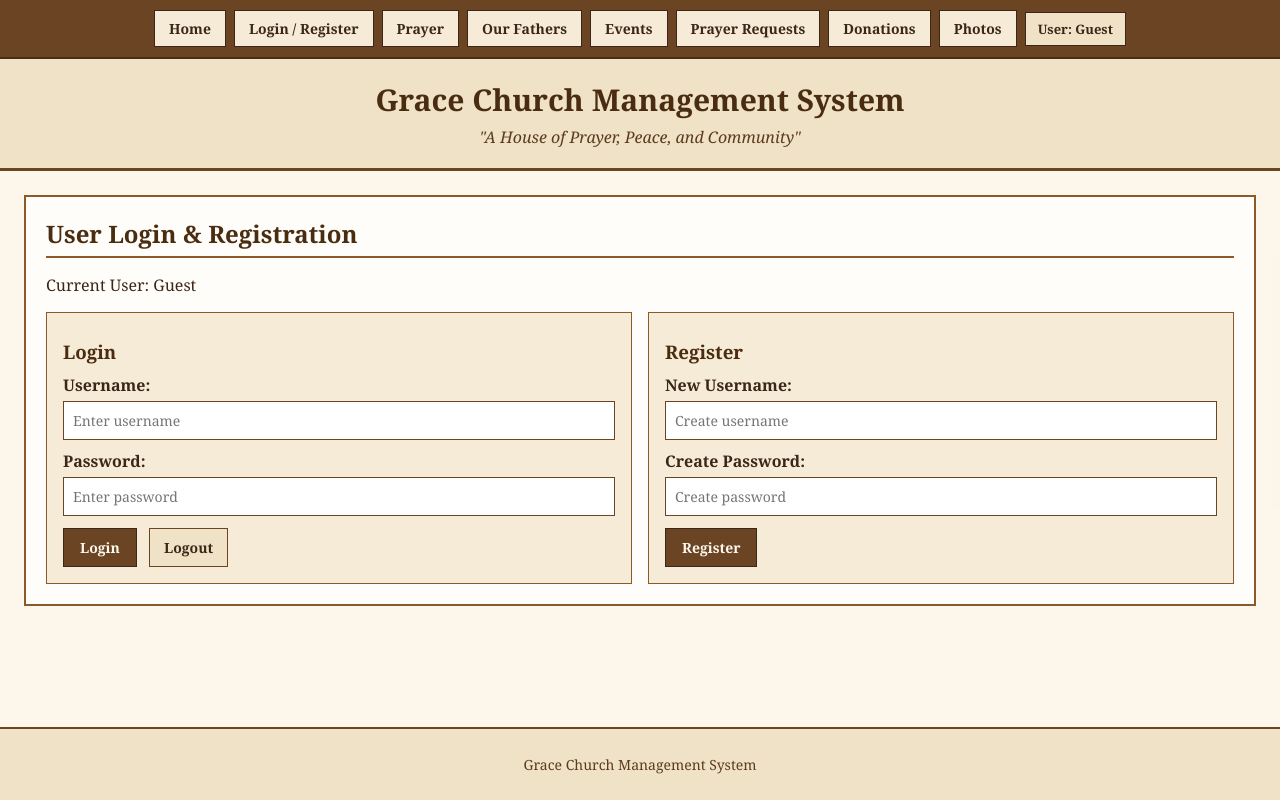
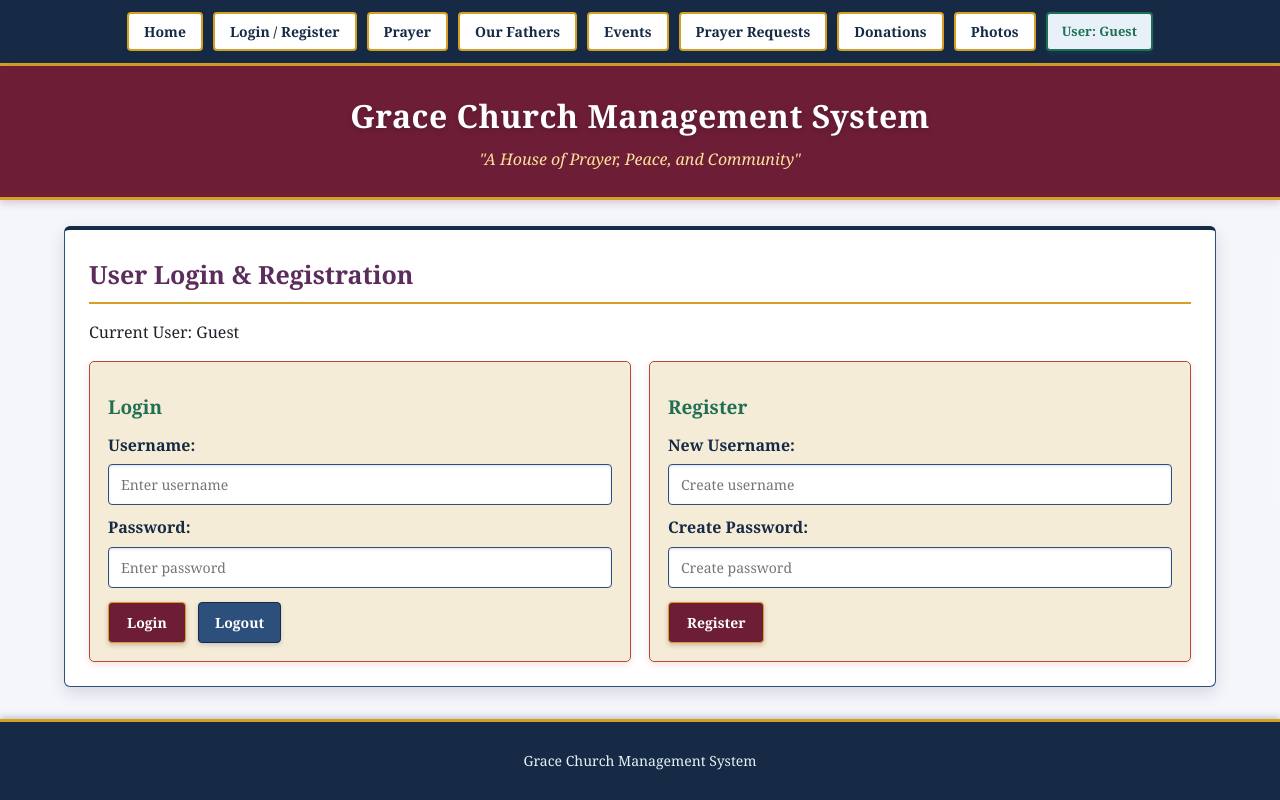
Before and after one commit to Rajhanscode/Church-Management-System, a plain HTML site: page index.html in a window 1280 px wide. Both pictures are taken after a click on the button "Login / Register". Drawn offline with Linux system fonts and the light colour scheme.

Commit message:
Update CSS color palette and add box shadows

```diff
--- a/style.css
+++ b/style.css
@@ -9,8 +9,9 @@ body {
     min-height: 100vh;
     width: 100%;
     font-family: Georgia, "Times New Roman", serif;
-    color: #3b2618;
-    background-color: #e8dcc5;
+    line-height: 1.6;
+    color: rgb(30, 35, 42);
+    background-color: #d8e2ec;
 
     /* Replace photos/background.jpg later with any background image */
     background-image: url("photos/background.jpg");
@@ -26,75 +27,88 @@ body {
     min-height: 100vh;
     display: flex;
     flex-direction: column;
-    background-color: rgba(253, 248, 238, 0.92);
+    background-color: rgba(248, 249, 252, 0.91);
 }
 
-/* Top Navigation Bar */
+/* Top Navigation Bar - Royal Navy + Gold */
 .top-navbar {
     width: 100%;
-    background-color: #6b4423;
-    border-bottom: 2px solid #4a2c11;
-    padding: 10px 16px;
+    background-color: #162a45;
+    border-bottom: 3px solid #d4a024;
+    padding: 12px 18px;
     display: flex;
     flex-wrap: wrap;
     align-items: center;
     justify-content: center;
-    gap: 8px;
+    gap: 10px;
+    box-shadow: 0 3px 8px rgba(22, 42, 69, 0.3);
 }
 
 .top-navbar button {
-    background-color: #f5ebd6;
-    color: #3b2618;
-    border: 1px solid #3b2618;
-    padding: 8px 14px;
+    background-color: rgb(255, 255, 255);
+    color: #162a45;
+    border: 2px solid #d4a024;
+    border-radius: 4px;
+    padding: 8px 15px;
     font-family: Georgia, serif;
     font-size: 14px;
     font-weight: bold;
     cursor: pointer;
+    box-shadow: 0 2px 4px rgba(22, 42, 69, 0.25);
 }
 
 .user-status {
-    background-color: #efe2c6;
-    color: #3b2618;
-    border: 1px solid #3b2618;
-    padding: 7px 12px;
+    background-color: rgb(232, 241, 250);
+    color: #1f6f54;
+    border: 2px solid #1f6f54;
+    border-radius: 4px;
+    padding: 7px 14px;
     font-size: 13px;
     font-weight: bold;
+    box-shadow: 0 2px 4px rgba(31, 111, 84, 0.2);
 }
 
-/* Header */
+/* Header - Deep Burgundy + Soft Gold Subtitle */
 .site-header {
     width: 100%;
-    background-color: #efe2c6;
-    border-bottom: 3px solid #6b4423;
-    padding: 20px 24px;
+    background-color: #6e1d36;
+    border-bottom: 3px solid #d4a024;
+    padding: 24px 20px;
     text-align: center;
+    box-shadow: 0 3px 8px rgba(110, 29, 54, 0.22);
 }
 
 .site-header h1 {
     margin: 0 0 6px 0;
-    font-size: 30px;
-    color: #4a2c11;
+    font-size: 32px;
+    letter-spacing: 0.5px;
+    color: #ffffff;
+    text-shadow: 0 2px 4px rgba(30, 35, 42, 0.35);
 }
 
 .site-header p {
     margin: 0;
     font-size: 16px;
-    color: #5c3a1d;
+    color: rgb(252, 226, 156);
 }
 
 /* Main Content */
 .content-area {
     flex: 1;
     width: 100%;
-    padding: 24px;
+    max-width: 1200px;
+    margin: 0 auto;
+    padding: 26px 24px;
 }
 
 .tab-section {
     width: 100%;
-    background-color: #fffdf9;
-    border: 2px solid #8b5a2b;
-    padding: 20px;
+    background-color: #ffffff;
+    border: 1px solid #2d4f7c;
+    border-top: 4px solid #162a45;
+    border-radius: 6px;
+    padding: 24px;
+    box-shadow: 0 6px 16px rgba(22, 42, 69, 0.14);
 }
 
 .hidden-tab {
@@ -103,38 +117,42 @@ body {
 
 .tab-section h2 {
     margin-top: 0;
-    margin-bottom: 12px;
-    padding-bottom: 6px;
-    color: #4a2c11;
-    border-bottom: 2px solid #8b5a2b;
-    font-size: 24px;
+    margin-bottom: 14px;
+    padding-bottom: 8px;
+    color: #5b2c5c;
+    border-bottom: 2px solid #d4a024;
+    font-size: 25px;
 }
 
 .tab-section h3 {
-    color: #4a2c11;
-    margin-top: 10px;
+    color: #1f6f54;
+    margin-top: 12px;
     margin-bottom: 8px;
+    font-size: 19px;
 }
 
-/* Boxes and Grids */
+/* Boxes and Grids - Sage Teal */
 .panel-box {
-    background-color: #f4ead5;
-    border: 1px solid #8b5a2b;
-    padding: 15px;
-    margin-top: 14px;
+    background-color: rgb(226, 241, 238);
+    border: 1px solid #1f6f54;
+    border-left: 5px solid #1f6f54;
+    border-radius: 5px;
+    padding: 16px 18px;
+    margin-top: 16px;
+    box-shadow: 0 3px 7px rgba(31, 111, 84, 0.14);
 }
 
 .two-col {
     display: grid;
     grid-template-columns: repeat(2, 1fr);
-    gap: 16px;
-    margin-top: 12px;
+    gap: 18px;
+    margin-top: 14px;
 }
 
 .total-amount {
-    font-size: 26px;
+    font-size: 28px;
     font-weight: bold;
-    color: #4a2c11;
+    color: #6e1d36;
     margin: 8px 0;
 }
 
@@ -142,29 +160,40 @@ body {
 .photo-grid {
     display: grid;
     grid-template-columns: repeat(3, 1fr);
-    gap: 16px;
-    margin-top: 14px;
+    gap: 18px;
+    margin-top: 16px;
 }
 
 .photo-card {
-    background-color: #f5ebd6;
-    border: 1px solid #8b5a2b;
-    padding: 10px;
+    background-color: rgb(232, 241, 250);
+    border: 2px solid #b84a39;
+    border-radius: 5px;
+    padding: 12px;
     text-align: center;
+    box-shadow: 0 3px 8px rgba(184, 74, 57, 0.16);
 }
 
 .photo-card img {
     width: 100%;
-    height: 200px;
+    height: 205px;
     object-fit: cover;
-    border: 1px solid #6b4423;
+    border: 2px solid #2d4f7c;
+    border-radius: 3px;
 }
 
-/* Tables */
+.photo-card p {
+    margin: 10px 0 2px 0;
+    font-weight: bold;
+    color: #5b2c5c;
+}
+
+/* Tables - Slate Blue + Soft Ivory */
 .table-wrap {
     width: 100%;
     overflow-x: auto;
-    margin-top: 14px;
+    margin-top: 16px;
+    border-radius: 4px;
+    box-shadow: 0 3px 7px rgba(45, 79, 124, 0.14);
 }
 
 table {
@@ -173,25 +202,28 @@ table {
 }
 
 th, td {
-    border: 1px solid #6b4423;
-    padding: 10px 12px;
+    border: 1px solid #2d4f7c;
+    padding: 12px 14px;
     text-align: left;
 }
 
 th {
-    background-color: #dfd0b4;
-    color: #3b2618;
+    background-color: #2d4f7c;
+    color: rgb(255, 255, 255);
+    font-size: 15px;
 }
 
 td {
-    background-color: #fdf9f1;
+    background-color: rgb(248, 249, 252);
 }
 
-/* Forms */
+/* Forms - Warm Sand */
 .form-box {
-    background-color: #f5ebd6;
-    border: 1px solid #8b5a2b;
-    padding: 16px;
+    background-color: rgb(245, 236, 215);
+    border: 1px solid #b84a39;
+    border-radius: 5px;
+    padding: 18px;
+    box-shadow: 0 3px 7px rgba(184, 74, 57, 0.14);
 }
 
 .form-box label,
@@ -199,7 +231,8 @@ td {
     display: block;
     font-weight: bold;
     margin-top: 10px;
-    margin-bottom: 5px;
+    margin-bottom: 6px;
+    color: #162a45;
 }
 
 .form-box input[type="text"],
@@ -208,69 +241,87 @@ td {
 .form-box textarea,
 .panel-box input[type="text"] {
     width: 100%;
-    padding: 9px;
-    border: 1px solid #6b4423;
+    padding: 10px 12px;
+    border: 1px solid #2d4f7c;
+    border-radius: 4px;
     background-color: #ffffff;
+    color: rgb(30, 35, 42);
     font-family: Georgia, serif;
     font-size: 14px;
+    box-shadow: inset 0 1px 3px rgba(22, 42, 69, 0.14);
 }
 
 .action-btn {
-    margin-top: 12px;
-    background-color: #6b4423;
-    color: #fdf8ee;
-    border: 1px solid #3b2618;
-    padding: 9px 16px;
+    margin-top: 14px;
+    background-color: #6e1d36;
+    color: rgb(255, 255, 255);
+    border: 1px solid #d4a024;
+    border-radius: 4px;
+    padding: 10px 18px;
     font-family: Georgia, serif;
     font-size: 14px;
     font-weight: bold;
     cursor: pointer;
+    box-shadow: 0 2px 5px rgba(110, 29, 54, 0.28);
 }
 
 .secondary-btn {
-    margin-top: 12px;
+    margin-top: 14px;
     margin-left: 8px;
-    background-color: #efe2c6;
-    color: #3b2618;
-    border: 1px solid #6b4423;
-    padding: 9px 14px;
+    background-color: #2d4f7c;
+    color: rgb(255, 255, 255);
+    border: 1px solid #162a45;
+    border-radius: 4px;
+    padding: 10px 16px;
     font-family: Georgia, serif;
     font-size: 14px;
     font-weight: bold;
     cursor: pointer;
+    box-shadow: 0 2px 4px rgba(45, 79, 124, 0.22);
 }
 
 .request-item {
-    background-color: #f5ebd6;
-    border: 1px solid #8b5a2b;
-    padding: 12px;
-    margin-top: 10px;
+    background-color: rgb(245, 236, 215);
+    border: 1px solid #1f6f54;
+    border-left: 5px solid #5b2c5c;
+    border-radius: 4px;
+    padding: 14px;
+    margin-top: 12px;
+    box-shadow: 0 2px 5px rgba(91, 44, 92, 0.14);
 }
 
-/* Video Box */
+.request-item p {
+    margin: 6px 0 0 0;
+}
+
+/* Video Box - Soft Sky Tint + Plum Border */
 .video-box {
     width: 100%;
-    background-color: #efe2c6;
-    border: 2px solid #6b4423;
-    padding: 8px;
-    margin-top: 10px;
+    background-color: rgb(232, 241, 250);
+    border: 2px solid #5b2c5c;
+    border-radius: 5px;
+    padding: 10px;
+    margin-top: 12px;
+    box-shadow: 0 3px 8px rgba(91, 44, 92, 0.16);
 }
 
 .video-box iframe {
     width: 100%;
-    height: 380px;
+    height: 390px;
     display: block;
+    border-radius: 3px;
 }
 
-/* Footer */
+/* Footer - Royal Navy + Gold */
 .site-footer {
     width: 100%;
-    background-color: #efe2c6;
-    border-top: 2px solid #6b4423;
-    padding: 12px 20px;
+    background-color: #162a45;
+    border-top: 3px solid #d4a024;
+    padding: 14px 20px;
     text-align: center;
     font-size: 14px;
-    color: #5c3a1d;
+    color: rgb(232, 241, 250);
+    box-shadow: 0 -2px 6px rgba(22, 42, 69, 0.25);
 }
 
 /* Tablet Layout */
@@ -289,7 +340,7 @@ td {
 /* Mobile Layout */
 @media (max-width: 600px) {
     .site-header {
-        padding: 14px 12px;
+        padding: 16px 12px;
     }
 
     .site-header h1 {
@@ -312,11 +363,11 @@ td {
     }
 
     .tab-section {
-        padding: 14px;
+        padding: 15px;
     }
 
     .photo-card img {
-        height: 180px;
+        height: 185px;
     }
 
     .video-box iframe {
```
